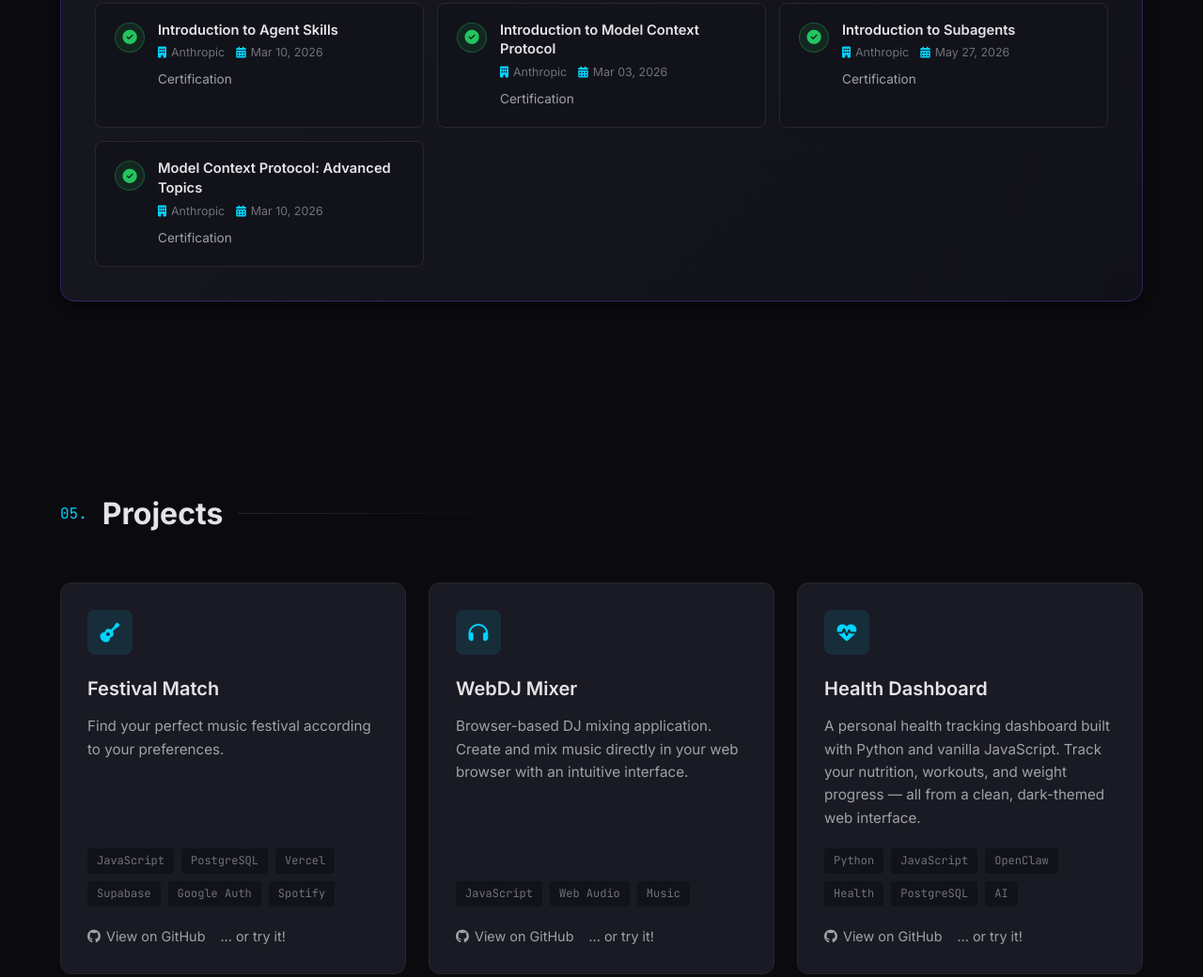
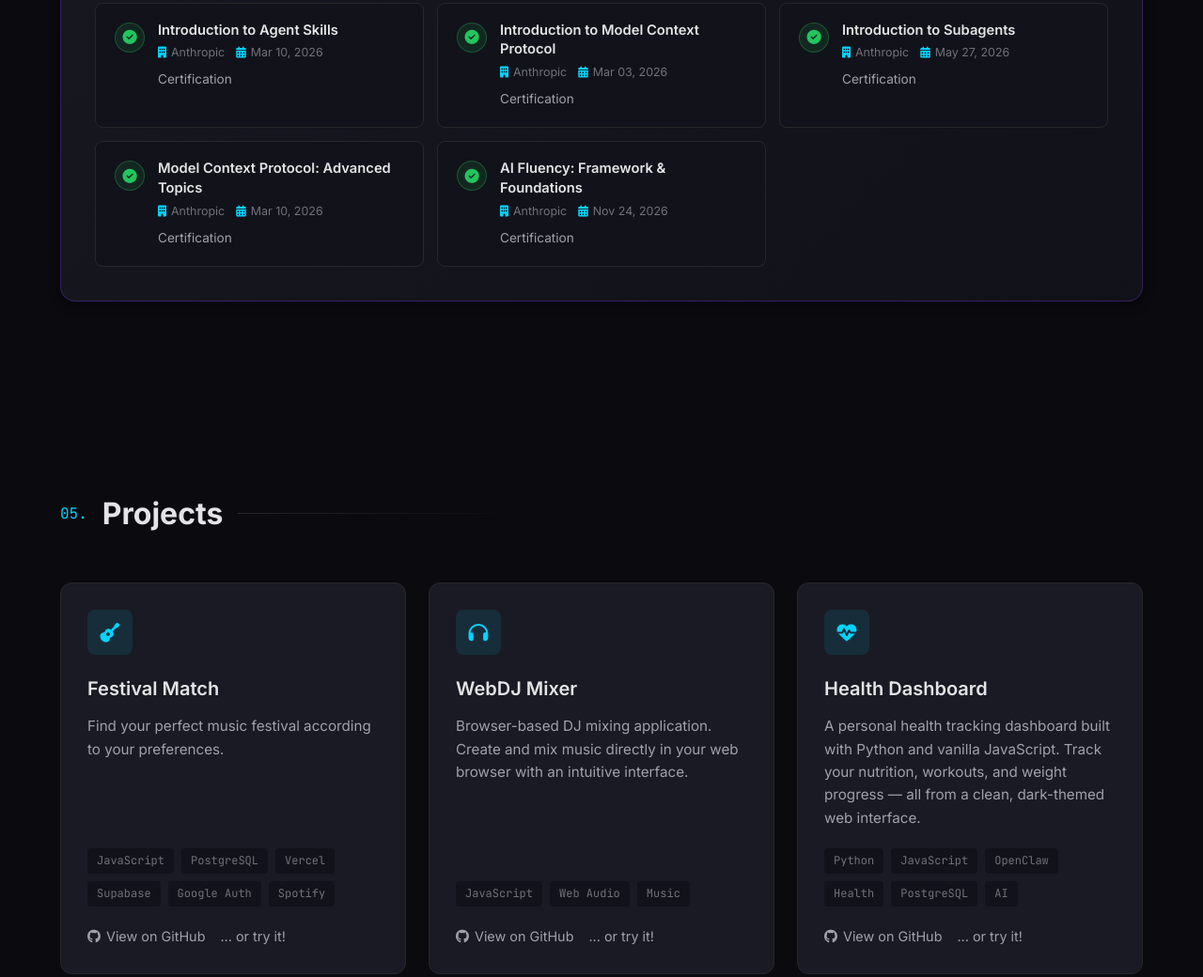
Before and after one commit to nelsoncabrera06/my-portfolio, a plain HTML site: page index.html in a window 1280 px wide. Shown: the part 5312-6352 px from the top of the page at 94% size. Drawn offline with nearby package versions, Linux system fonts and the light colour scheme.

Commit message:
AI Fluency: Framework & Foundations

```diff
--- a/index.html
+++ b/index.html
@@ -761,6 +761,22 @@
                             <a href="https://verify.skilljar.com/c/4nhcm8woajso" target="_blank" rel="noopener noreferrer" class="ai-cert-link">Certification</a>
                         </div>
                     </div>
+
+                    <!-- 11. AI Fluency: Framework & Foundations -->
+                    <!-- PLACEHOLDER: replace the link once the real Skilljar certificate is available -->
+                    <div class="ai-cert-card">
+                        <div class="ai-cert-status">
+                            <i class="fas fa-circle-check"></i>
+                        </div>
+                        <div class="ai-cert-details">
+                            <h4 class="ai-cert-name">AI Fluency: Framework & Foundations</h4>
+                            <p class="ai-cert-meta">
+                                <span class="ai-cert-org"><i class="fas fa-building"></i> Anthropic</span>
+                                <span class="ai-cert-date"><i class="fas fa-calendar-alt"></i> Nov 24, 2026</span>
+                            </p>
+                            <a href="https://verify.skilljar.com/c/et9w883y7xf4" target="_blank" rel="noopener noreferrer" class="ai-cert-link">Certification</a>
+                        </div>
+                    </div>
                 </div>
 
                 <div class="ai-cert-footer-mobile">
@@ -1091,7 +1107,7 @@
                             <h4 class="ai-cert-name">AI & Generative AI Certifications</h4>
                             <p class="ai-cert-meta">
                                 <span class="ai-cert-org"><i class="fas fa-building"></i> Anthropic</span>
-                                <span class="ai-cert-date"><i class="fas fa-layer-group"></i> 10 Credentials</span>
+                                <span class="ai-cert-date"><i class="fas fa-layer-group"></i> 11 Credentials</span>
                             </p>
                             <a href="#ai-certifications" class="ai-cert-link">View in AI Section &uarr;</a>
                         </div>
```
Also changed, not shown: 1 other file.
